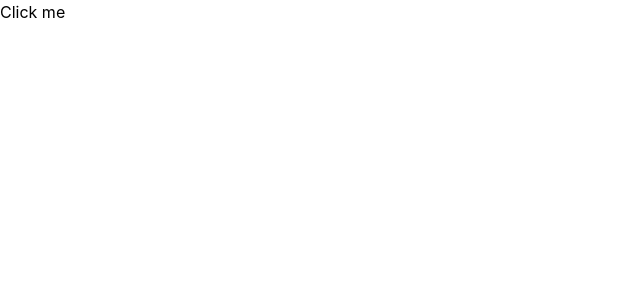
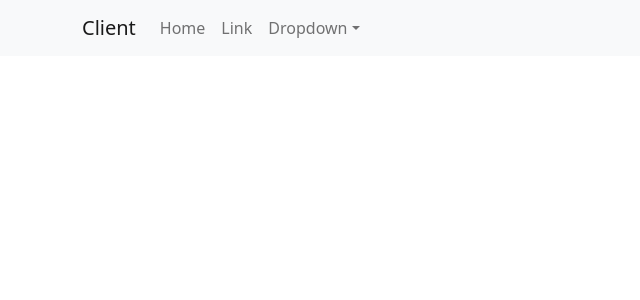
Before and after one commit to dangphu2412/s.i.p, a React (Create React App) app in the folder sip-fe/: page / in a window 1280 px wide. Shown: the top 300 px of the page, without its empty margins (0-640 px from the left). Built offline with nearby package versions, Linux system fonts and the light colour scheme.

Commit message:
FE: Setup layout for client

```diff
--- a/sip-fe/src/App.tsx
+++ b/sip-fe/src/App.tsx
@@ -2,7 +2,7 @@ import React from 'react';
 import { BrowserRouter, Route, Routes } from 'react-router-dom';
 import 'react-toastify/dist/ReactToastify.css';
 import { configAxios } from './config/axios.config';
-import { LoginPage } from './views/auth/LoginPage';
+import { CLientHomePage } from './views/home/ClientHomePage';
 
 configAxios();
 
@@ -10,7 +10,7 @@ function App() {
 	return <>
 		<BrowserRouter>
 			<Routes>
-				<Route path="/" element={<LoginPage/>} />
+				<Route path="/" element={<CLientHomePage/>} />
 			</Routes>
 		</BrowserRouter>
 	</>;
--- /dev/null
+++ b/sip-fe/src/components/navbar/ClientNavbar.component.tsx
@@ -0,0 +1,27 @@
+import React from 'react';
+import { Container, Nav, Navbar, NavDropdown } from 'react-bootstrap';
+
+export function ClientNavbar(props: {title: string}) {
+	const { title } = props;
+	return (
+		<Navbar bg="light" expand="lg">
+			<Container>
+				<Navbar.Brand href="#home">{title}</Navbar.Brand>
+				<Navbar.Toggle aria-controls="basic-navbar-nav" />
+				<Navbar.Collapse id="basic-navbar-nav">
+					<Nav className="me-auto">
+						<Nav.Link href="#home">Home</Nav.Link>
+						<Nav.Link href="#link">Link</Nav.Link>
+						<NavDropdown title="Dropdown" id="basic-nav-dropdown">
+							<NavDropdown.Item href="#action/3.1">Action</NavDropdown.Item>
+							<NavDropdown.Item href="#action/3.2">Another action</NavDropdown.Item>
+							<NavDropdown.Item href="#action/3.3">Something</NavDropdown.Item>
+							<NavDropdown.Divider />
+							<NavDropdown.Item href="#action/3.4">Separated link</NavDropdown.Item>
+						</NavDropdown>
+					</Nav>
+				</Navbar.Collapse>
+			</Container>
+		</Navbar>
+	);
+}
--- /dev/null
+++ b/sip-fe/src/layouts/admin/AdminLayout.tsx
@@ -0,0 +1,12 @@
+import React from 'react';
+import { useDispatch } from 'react-redux';
+import { RouteProps } from 'react-router-dom';
+
+export function AdminLayout(props: RouteProps) {
+	const dispatch = useDispatch();
+	return (
+		<div>
+            Hello world
+		</div>
+	);
+}
--- /dev/null
+++ b/sip-fe/src/layouts/client/ClientLayout.tsx
@@ -0,0 +1,11 @@
+import React from 'react';
+import { useDispatch } from 'react-redux';
+import { RouteProps } from 'react-router-dom';
+import { ClientNavbar } from '../../components/navbar/ClientNavbar.component';
+
+export function CLientLayout(props: RouteProps) {
+	const dispatch = useDispatch();
+	return (
+		<ClientNavbar title="Client"/>
+	);
+}
--- a/sip-fe/src/views/auth/LoginPage.tsx
+++ /dev/null
@@ -1,19 +0,0 @@
-import React from 'react';
-import { useDispatch } from 'react-redux';
-import { RouteProps } from 'react-router';
-import { toast, ToastContainer } from 'react-toastify';
-import { loginAction } from '../../modules/auth/auth.action';
-
-export function LoginPage(props: RouteProps) {
-	const dispatch = useDispatch();
-	return (
-		<div>
-			<ToastContainer />
-			<button onClick={() => {
-				toast('Hello dmm');
-				dispatch(loginAction());
-			}
-			}>Click me</button>
-		</div>
-	);
-}
--- /dev/null
+++ b/sip-fe/src/views/home/ClientHomePage.tsx
@@ -0,0 +1,14 @@
+import React from 'react';
+import 'bootstrap/dist/css/bootstrap.min.css';
+import { useDispatch } from 'react-redux';
+import { RouteProps } from 'react-router';
+import { CLientLayout } from '../../layouts/client/ClientLayout';
+
+export function CLientHomePage(props: RouteProps) {
+	const dispatch = useDispatch();
+	return (
+		<CLientLayout>
+
+		</CLientLayout>
+	);
+}
```
